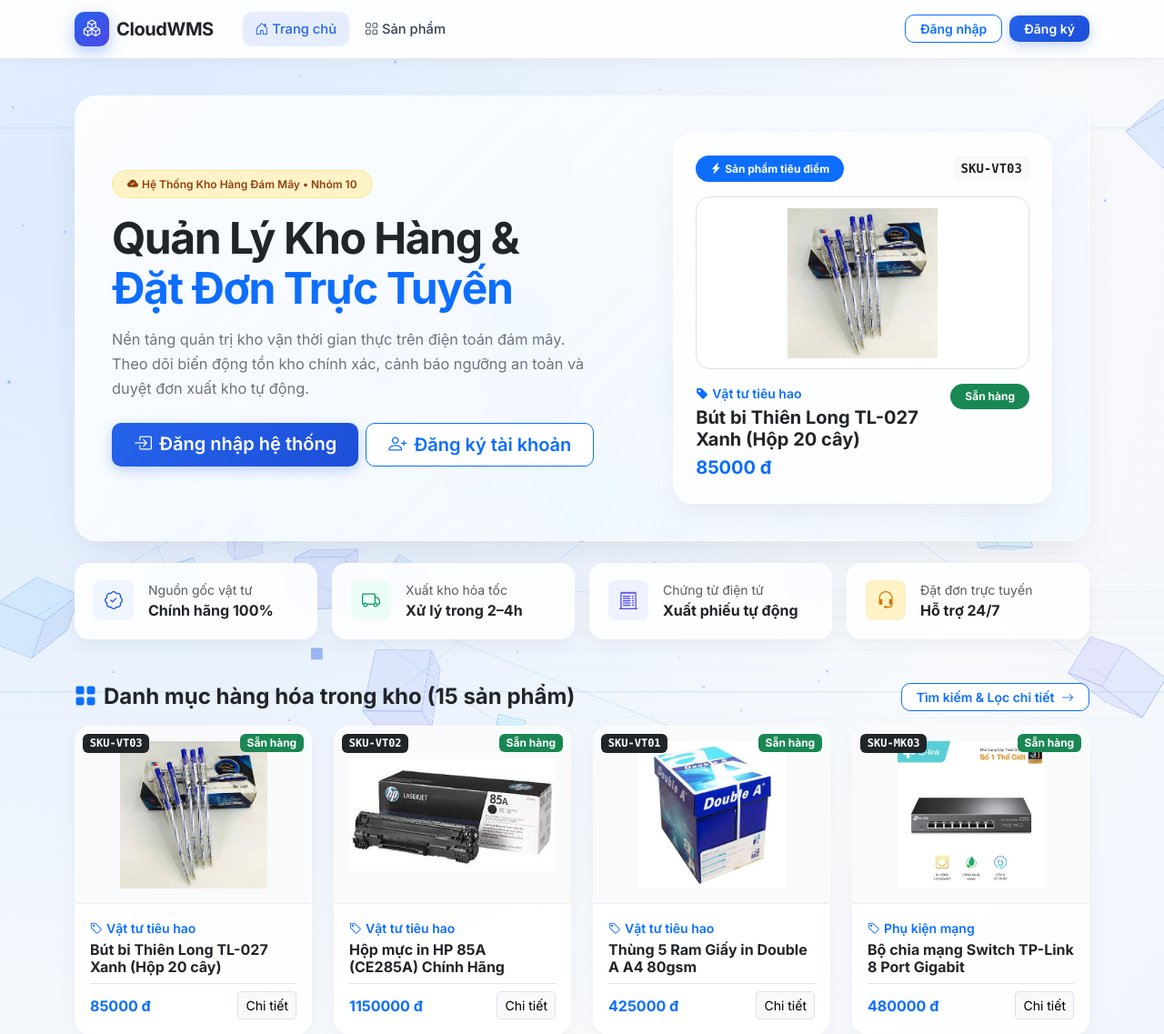
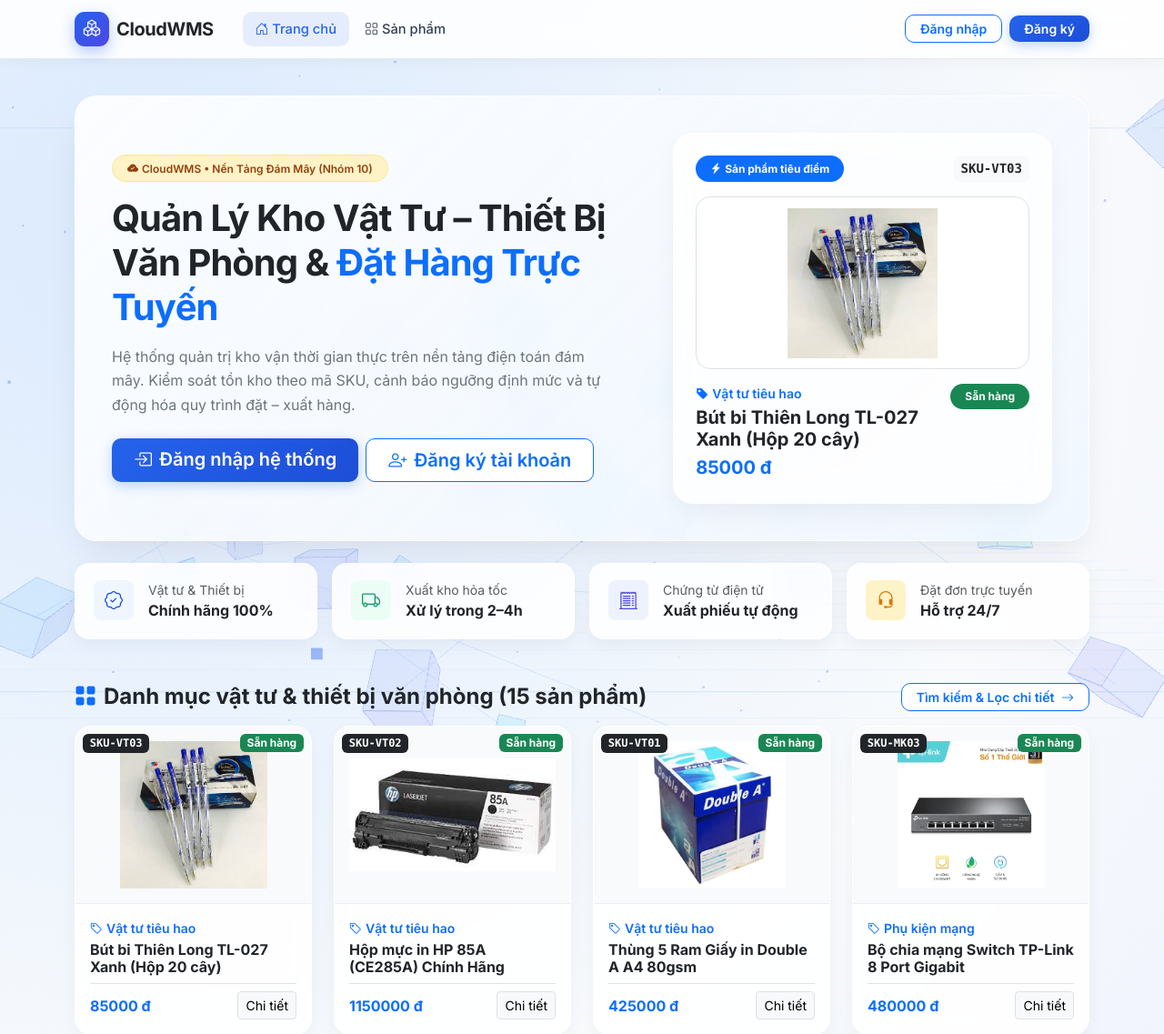
Before and after one commit to dtc235200292-star/cloudwms-nhom10, a Django app: page / in a window 1280 px wide. Shown: the top 1137 px of the page at 91% size. Run offline with Django 4.2, Linux system fonts and the light colour scheme; data comes from the database, SQL or seed files in the repository.

Commit message:
Update home.html

```diff
--- a/NHOM10/warehouse_full-master/warehouse_full-master/templates/inventory/home.html
+++ b/NHOM10/warehouse_full-master/warehouse_full-master/templates/inventory/home.html
@@ -1,5 +1,5 @@
 {% extends "base.html" %}
-{% block title %}Trang chủ — Hệ Thống Kho Đám Mây CloudWMS{% endblock %}
+{% block title %}Trang chủ — Hệ Thống Quản Lý Kho Vật Tư & Thiết Bị Văn Phòng{% endblock %}
 
 {% block extra_css %}
 <style>
@@ -64,14 +64,13 @@
     <div class="row align-items-center g-4">
         <div class="col-lg-7">
             <span class="badge rounded-pill px-3 py-2 mb-3 fw-semibold" style="background: #FEF3C7; color: #92400E; border: 1px solid #FDE68A;">
-                <i class="bi bi-cloud-check-fill me-1"></i>Hệ Thống Kho Hàng Đám Mây • Nhóm 10
+                <i class="bi bi-cloud-check-fill me-1"></i>CloudWMS • Nền Tảng Đám Mây (Nhóm 10)
             </span>
-            <h1 class="display-5 fw-bold text-dark mb-3" style="letter-spacing: -0.03em; line-height: 1.15;">
-                Quản Lý Kho Hàng &<br>
-                <span class="text-primary">Đặt Đơn Trực Tuyến</span>
+            <h1 class="display-6 fw-bold text-dark mb-3" style="letter-spacing: -0.025em; line-height: 1.22;">
+                Quản Lý Kho Vật Tư – Thiết Bị Văn Phòng & <span class="text-primary">Đặt Hàng Trực Tuyến</span>
             </h1>
-            <p class="text-secondary mb-4" style="font-size: 1.02rem; max-width: 540px; line-height: 1.65;">
-                Nền tảng quản trị kho vận thời gian thực trên điện toán đám mây. Theo dõi biến động tồn kho chính xác, cảnh báo ngưỡng an toàn và duyệt đơn xuất kho tự động.
+            <p class="text-secondary mb-4" style="font-size: 1rem; max-width: 550px; line-height: 1.65;">
+                Hệ thống quản trị kho vận thời gian thực trên nền tảng điện toán đám mây. Kiểm soát tồn kho theo mã SKU, cảnh báo ngưỡng định mức và tự động hóa quy trình đặt – xuất hàng.
             </p>
 
             <div class="d-flex flex-wrap gap-2">
@@ -88,7 +87,7 @@
                             <i class="bi bi-cart-plus-fill me-2"></i>Đặt hàng ngay
                         </a>
                         <a href="#catalog-section" class="btn btn-outline-primary btn-lg px-4 bg-white">
-                            <i class="bi bi-grid-fill me-2"></i>Danh mục sản phẩm
+                            <i class="bi bi-grid-fill me-2"></i>Danh mục vật tư
                         </a>
                     {% endif %}
                 {% else %}
@@ -127,7 +126,7 @@
                     <div class="d-flex justify-content-between align-items-start gap-2">
                         <div>
                             <div class="small text-primary fw-semibold mb-1">
-                                <i class="bi bi-tag-fill me-1"></i>{{ featured.category.name|default:"Vật tư kho" }}
+                                <i class="bi bi-tag-fill me-1"></i>{{ featured.category.name|default:"Vật tư văn phòng" }}
                             </div>
                             <h5 class="fw-bold text-dark mb-1">{{ featured.name }}</h5>
                             <div class="fs-5 fw-bold text-primary">{{ featured.price|floatformat:0 }} đ</div>
@@ -204,7 +203,7 @@
                 <i class="bi bi-patch-check"></i>
             </div>
             <div>
-                <div class="text-muted small">Nguồn gốc vật tư</div>
+                <div class="text-muted small">Vật tư & Thiết bị</div>
                 <div class="fw-bold fs-6 text-dark">Chính hãng 100%</div>
             </div>
         </div>
@@ -249,7 +248,7 @@
 <div id="catalog-section" class="mb-4">
     <div class="d-flex flex-wrap justify-content-between align-items-center gap-3 mb-3">
         <h2 class="h4 fw-bold text-dark mb-0">
-            <i class="bi bi-grid-fill text-primary me-2"></i>Danh mục hàng hóa trong kho ({{ products|length }} sản phẩm)
+            <i class="bi bi-grid-fill text-primary me-2"></i>Danh mục vật tư & thiết bị văn phòng ({{ products|length }} sản phẩm)
         </h2>
         <a href="{% url 'product_list' %}" class="btn btn-outline-primary btn-sm px-3 bg-white">
             Tìm kiếm & Lọc chi tiết <i class="bi bi-arrow-right ms-1"></i>
```
